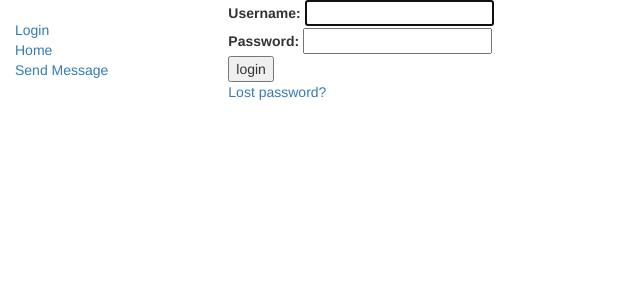
After one commit to NehanSikder/DjangoMessagingApp, a Django app: page /accounts/login/ in a window 1280 px wide. The commit adds this page. Shown: the top 300 px of the page, without its empty margins (0-640 px from the left). Run offline with Django 3.2, Linux system fonts and the light colour scheme; some libraries are stand-ins or nearby versions.

Commit message:
rudimentary messaging system completed.

```diff
--- a/Website/Website/settings.py
+++ b/Website/Website/settings.py
@@ -55,7 +55,7 @@ ROOT_URLCONF = 'Website.urls'
 TEMPLATES = [
     {
         'BACKEND': 'django.template.backends.django.DjangoTemplates',
-        'DIRS': [],
+        'DIRS': ['./templates',],
         'APP_DIRS': True,
         'OPTIONS': {
             'context_processors': [
@@ -119,3 +119,4 @@ USE_TZ = True
 # https://docs.djangoproject.com/en/1.11/howto/static-files/
 
 STATIC_URL = '/static/'
+LOGIN_REDIRECT_URL = '/'
--- a/Website/Website/urls.py
+++ b/Website/Website/urls.py
@@ -24,5 +24,7 @@ urlpatterns = [
     url(r'^admin/', admin.site.urls),
     url(r'^inbox/', include('inbox.urls')),
     url(r'^$', RedirectView.as_view(url='/inbox/', permanent=True)),
+    url(r'^accounts/', include('django.contrib.auth.urls')),
+
 
 ] + static(settings.STATIC_URL, document_root=settings.STATIC_ROOT)
--- a/Website/inbox/templates/base_generic.html
+++ b/Website/inbox/templates/base_generic.html
@@ -22,8 +22,14 @@
       <div class="col-sm-2">
       {% block sidebar %}
       <ul class="sidebar-nav">
+         {% if user.is_authenticated %}
+           <li>User: {{ user.get_username }}</li>
+           <li><a href="{% url 'logout'%}?next={{request.path}}">Logout</a></li>
+         {% else %}
+           <li><a href="{% url 'login'%}?next={{request.path}}">Login</a></li>
+         {% endif %}
           <li><a href="{% url 'index' %}">Home</a></li>
-          <li><a href="">Send Message</a></li>
+          <li><a href="{% url 'send_message' %}">Send Message</a></li>
       </ul>
      {% endblock %}
       </div>
--- /dev/null
+++ b/Website/inbox/templates/registration/login.html
@@ -0,0 +1,39 @@
+{% extends "base_generic.html" %}
+
+{% block content %}
+
+{% if form.errors %}
+<p>Your username and password didn't match. Please try again.</p>
+{% endif %}
+
+{% if next %}
+    {% if user.is_authenticated %}
+    <p>Your account doesn't have access to this page. To proceed,
+    please login with an account that has access.</p>
+    {% else %}
+    <p>Please login to see this page.</p>
+    {% endif %}
+{% endif %}
+
+<form method="post" action="{% url 'login' %}">
+{% csrf_token %}
+
+<div>
+  <td>{{ form.username.label_tag }}</td>
+  <td>{{ form.username }}</td>
+</div>
+<div>
+  <td>{{ form.password.label_tag }}</td>
+  <td>{{ form.password }}</td>
+</div>
+
+<div>
+  <input type="submit" value="login" />
+  <input type="hidden" name="next" value="{{ next }}" />
+</div>
+</form>
+
+{# Assumes you setup the password_reset view in your URLconf #}
+<p><a href="{% url 'password_reset' %}">Lost password?</a></p>
+
+{% endblock %}
--- a/Website/inbox/urls.py
+++ b/Website/inbox/urls.py
@@ -1,4 +1,4 @@
-from django.conf.urls import url
+from django.conf.urls import url, include
 
 from . import views
 
@@ -6,6 +6,7 @@ from . import views
 urlpatterns = [
 	url(r'^$', views.MessagesListView.as_view(), name='index'),
     url(r'^message/(?P<pk>\d+)$', views.MessageDetailView.as_view(), name='message-detail'),
+    url(r'^send/$', views.send_message, name='send_message'),
 
 
 ]
```
Also changed, not shown: Website/inbox/forms.py (added, +7 -0 lines), Website/inbox/templates/inbox/send_message.html (added, +8 -0 lines), Website/inbox/templates/registration/logged_out.html (added, +7 -0 lines), Website/inbox/views.py (+27 -1 lines), Website/db.sqlite3, Website/inbox/migrations/0003_auto_20171025_2201.py (added), Website/inbox/migrations/0004_auto_20171025_2216.py (added).
